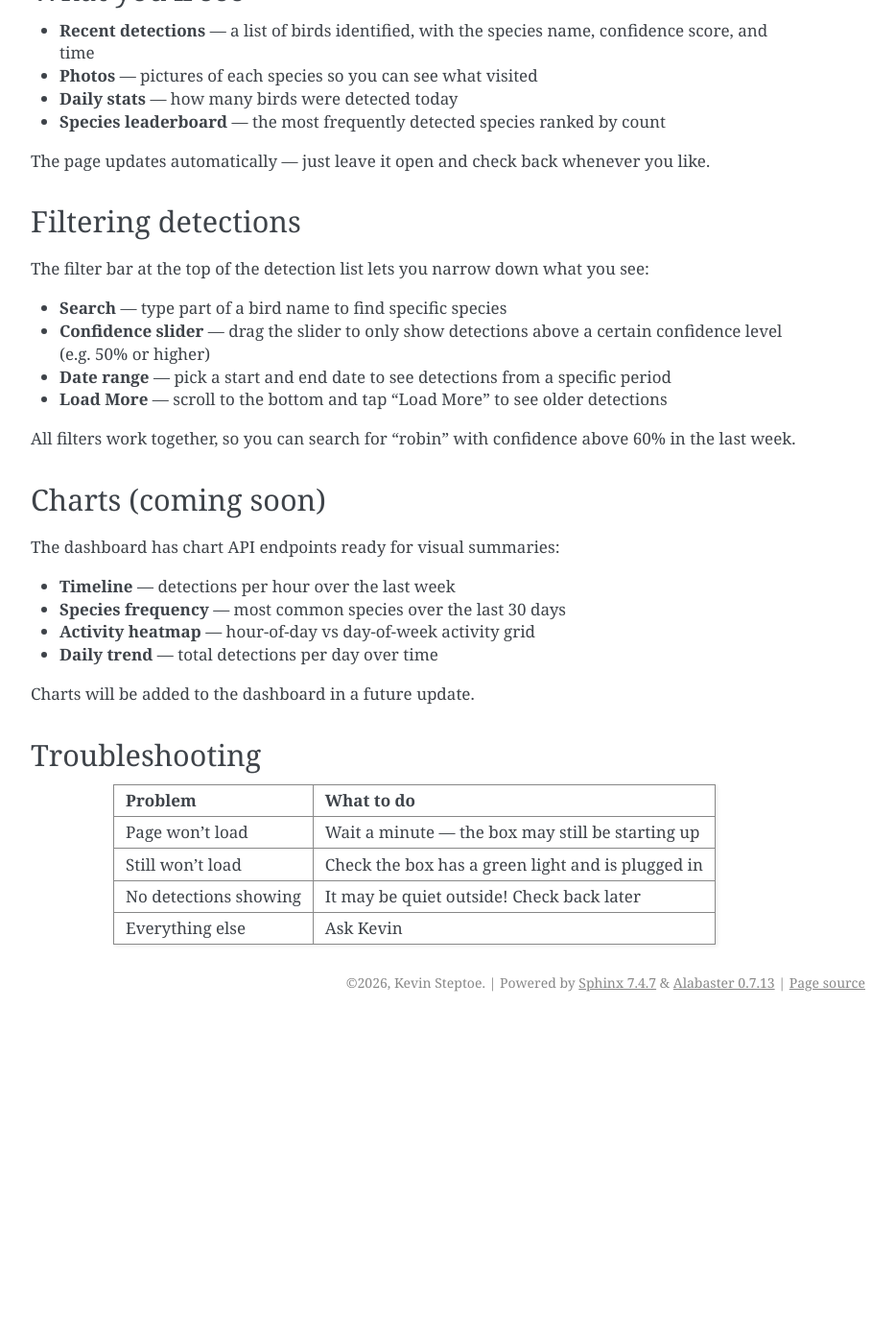
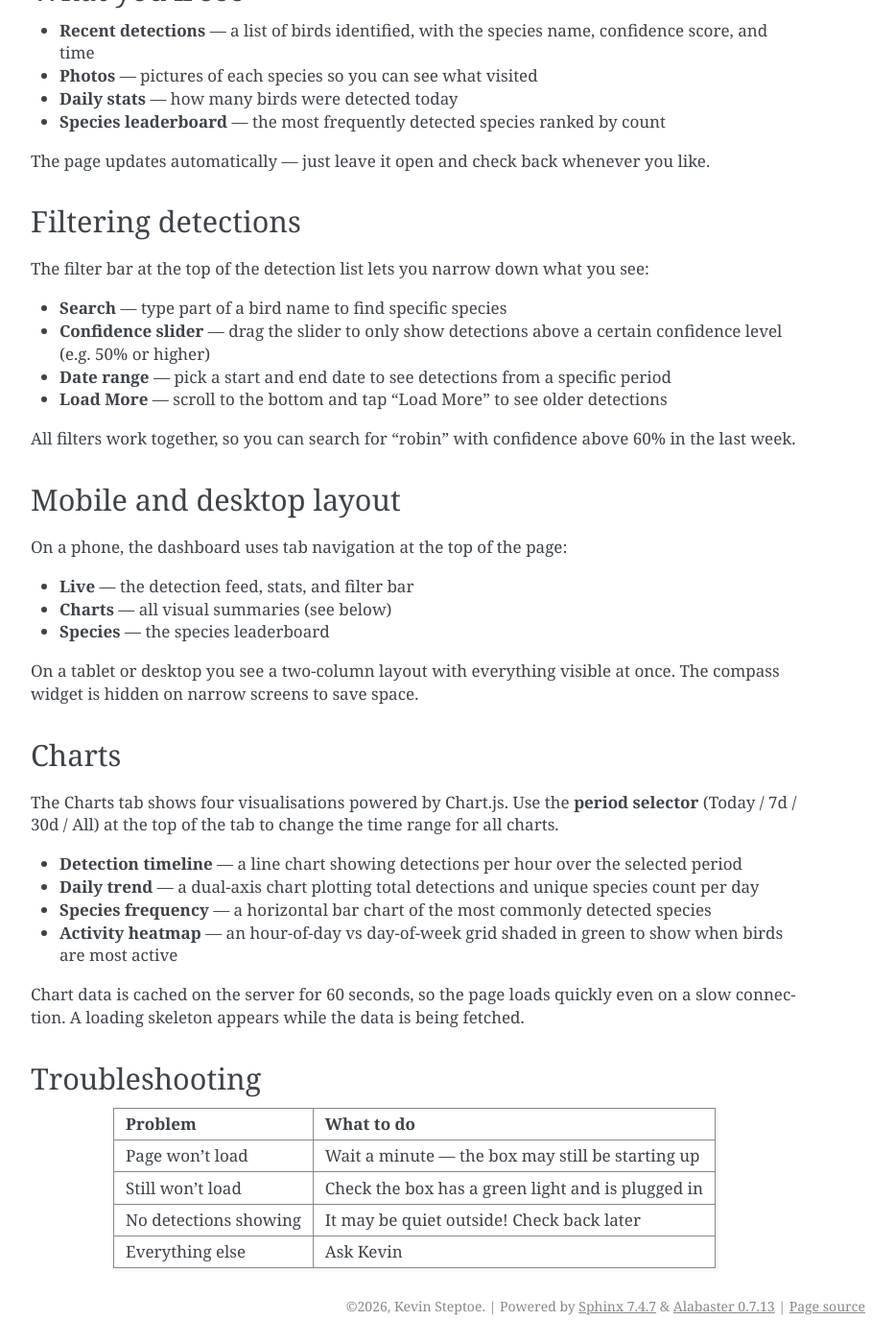
Before and after one commit to ksteptoe/biardtz, a Sphinx documentation site: the page built from docs/user_guide.md, in a window 1280 px wide and 1400 px high, scrolled down 785 px. Shown: the whole window at 96% size, without its empty margins (338-1271 px from the left). Built offline with Sphinx 7.4.7, drawn with Linux system fonts in a browser that asks for light colours; before the commit the page ends 1848 px from its top, so only the background shows below that; some of the changed text lies outside the part shown.

Commit message:
Add tests for tabs and cache headers, update docs through v0.2.19
8 new route tests: tab partials (live/charts/species), tab navigation
presence, Cache-Control headers on all four chart endpoints. Updated
CHANGELOG (v0.2.15-v0.2.19), user guide (charts, tabs, caching),
and README (Chart.js visualizations, mobile layout).

```diff
--- a/docs/user_guide.md
+++ b/docs/user_guide.md
@@ -47,16 +47,26 @@ The filter bar at the top of the detection list lets you narrow down what you se
 
 All filters work together, so you can search for "robin" with confidence above 60% in the last week.
 
-## Charts (coming soon)
+## Mobile and desktop layout
 
-The dashboard has chart API endpoints ready for visual summaries:
+On a phone, the dashboard uses tab navigation at the top of the page:
 
-- **Timeline** — detections per hour over the last week
-- **Species frequency** — most common species over the last 30 days
-- **Activity heatmap** — hour-of-day vs day-of-week activity grid
-- **Daily trend** — total detections per day over time
+- **Live** — the detection feed, stats, and filter bar
+- **Charts** — all visual summaries (see below)
+- **Species** — the species leaderboard
 
-Charts will be added to the dashboard in a future update.
+On a tablet or desktop you see a two-column layout with everything visible at once. The compass widget is hidden on narrow screens to save space.
+
+## Charts
+
+The Charts tab shows four visualisations powered by Chart.js. Use the **period selector** (Today / 7d / 30d / All) at the top of the tab to change the time range for all charts.
+
+- **Detection timeline** — a line chart showing detections per hour over the selected period
+- **Daily trend** — a dual-axis chart plotting total detections and unique species count per day
+- **Species frequency** — a horizontal bar chart of the most commonly detected species
+- **Activity heatmap** — an hour-of-day vs day-of-week grid shaded in green to show when birds are most active
+
+Chart data is cached on the server for 60 seconds, so the page loads quickly even on a slow connection. A loading skeleton appears while the data is being fetched.
 
 ## Troubleshooting
 
```
Also changed, not shown: CHANGELOG.md (+30 -0 lines), README.md (+3 -2 lines), 1 other file.
